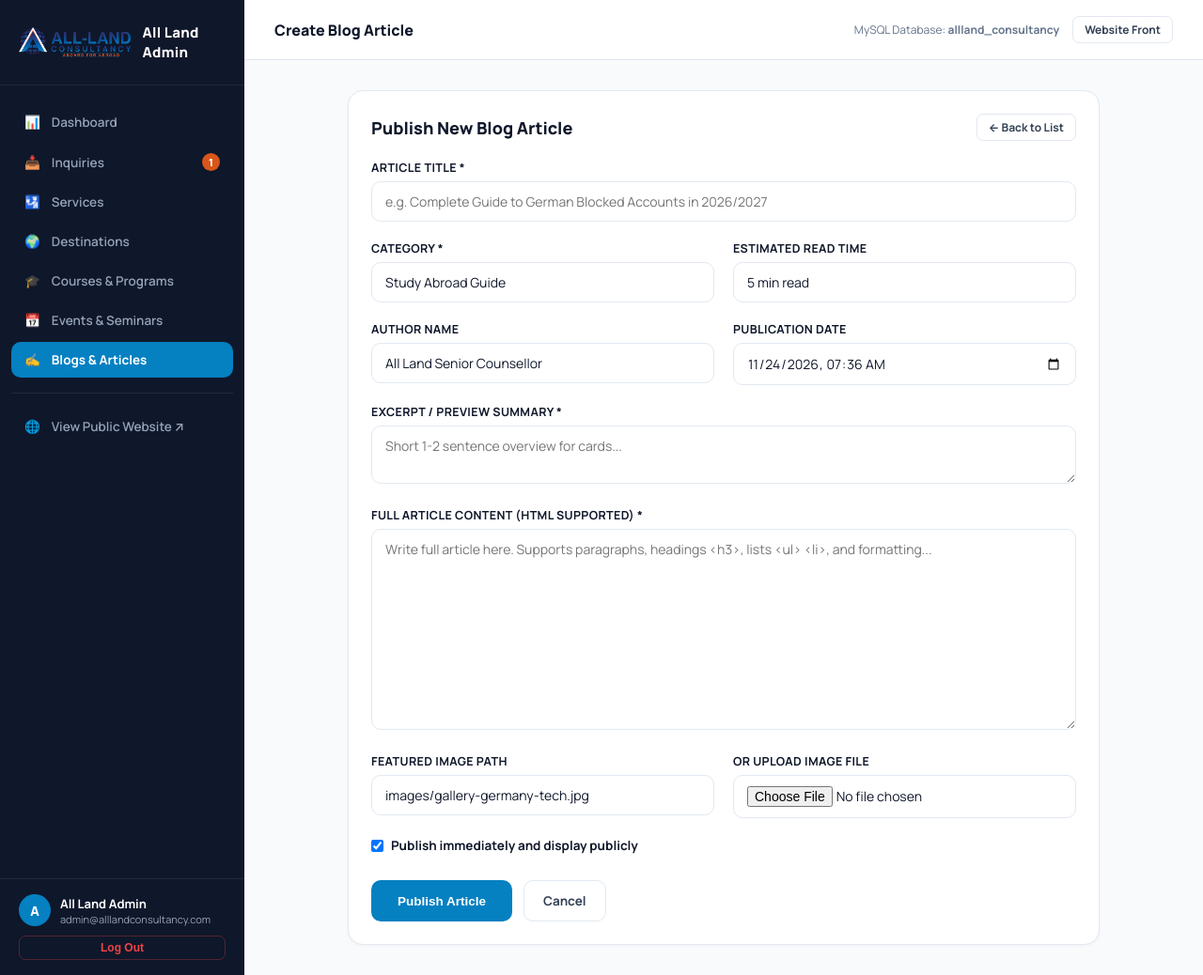
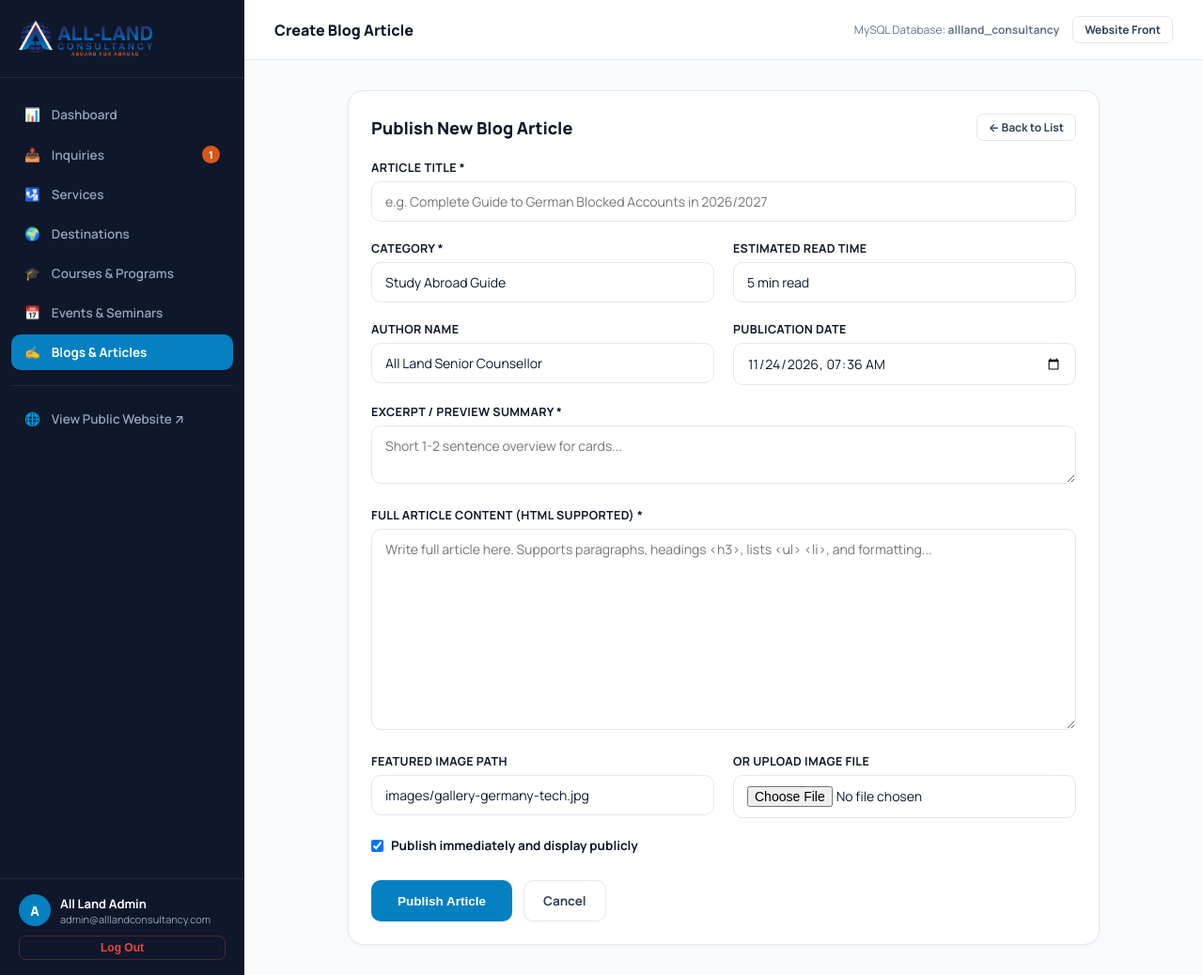
Before and after one commit to figmarkinfotek640-pixel/allland_consultancy, a Laravel app: page /admin/blogs/create in a window 1280 px wide. Shown: the whole page at 94% size. Run offline with Laravel 12, Linux system fonts and the light colour scheme; a user stored in the database is signed in; data comes from the database, SQL or seed files in the repository.

Commit message:
Remove redundant All Land Admin text next to logo in admin sidebar brand

```diff
--- a/resources/views/admin/layouts/admin.blade.php
+++ b/resources/views/admin/layouts/admin.blade.php
@@ -46,21 +46,16 @@
       min-height: 100vh;
     }
     .admin-brand {
-      padding: 24px 20px;
+      padding: 22px 20px;
       border-bottom: 1px solid rgba(255,255,255,0.08);
       display: flex;
       align-items: center;
-      gap: 12px;
     }
     .admin-brand img {
-      height: 32px;
+      height: 38px;
+      max-width: 100%;
       width: auto;
-    }
-    .admin-brand-text {
-      font-weight: 800;
-      color: #ffffff;
-      font-size: 15px;
-      letter-spacing: 0.02em;
+      object-fit: contain;
     }
     .admin-nav {
       padding: 20px 12px;
@@ -299,7 +294,6 @@
   <aside class="admin-sidebar">
     <div class="admin-brand">
       <img src="{{ asset('images/all-land-logo.png') }}" alt="All Land Logo">
-      <div class="admin-brand-text">All Land Admin</div>
     </div>
 
     <nav class="admin-nav">
```
